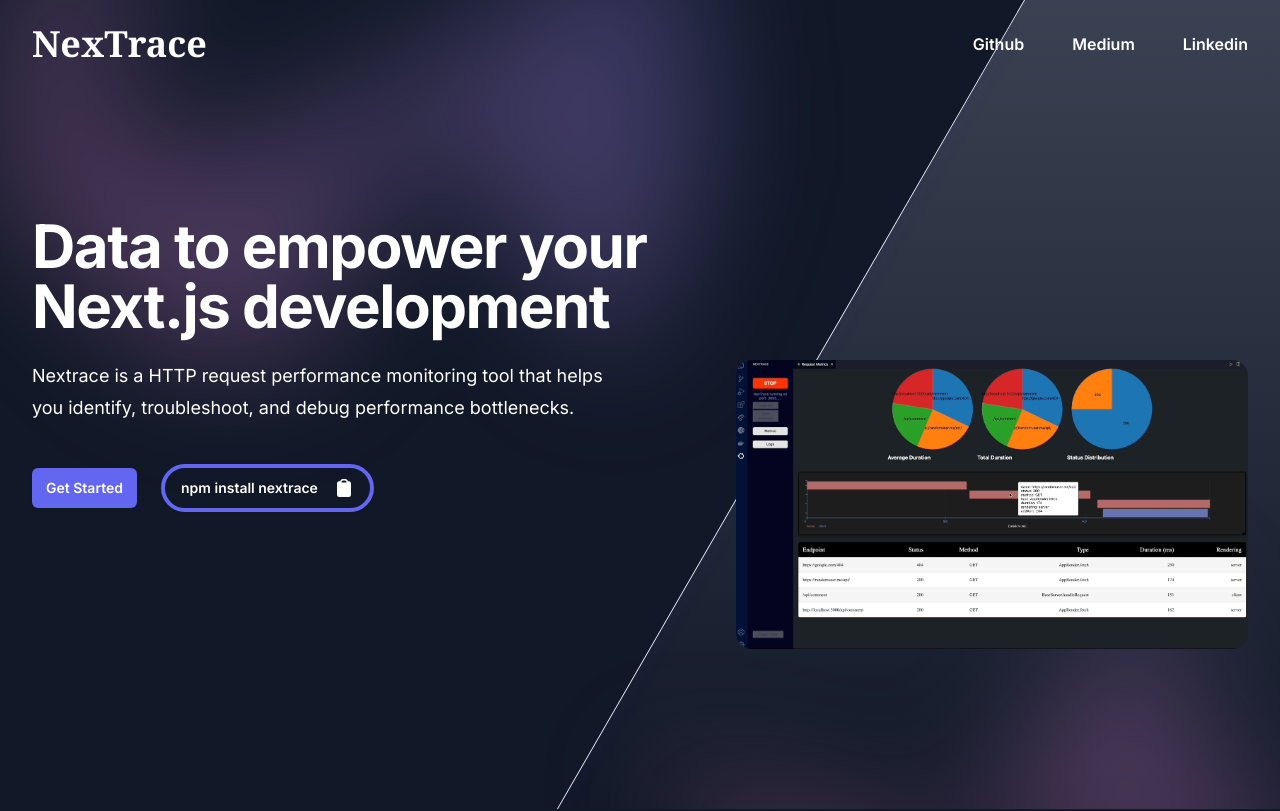
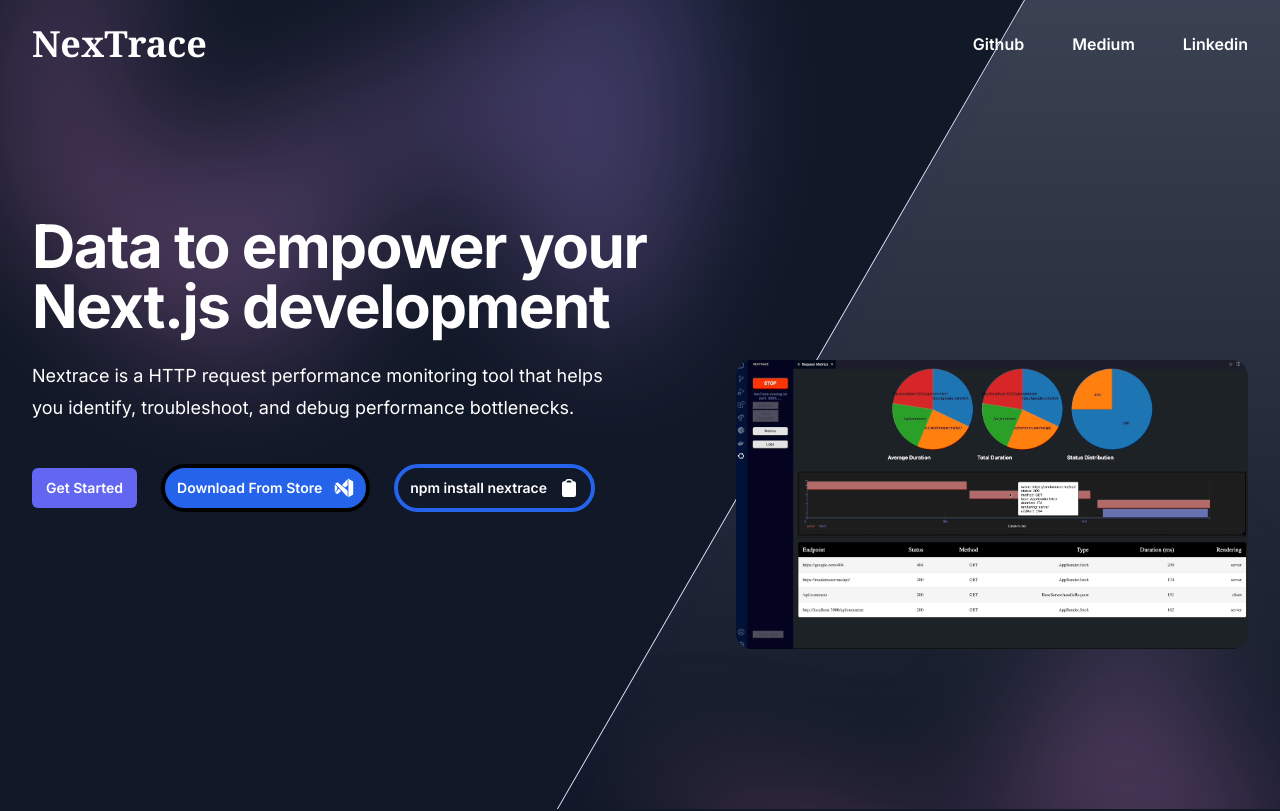
Before and after one commit to NexTrace-IO/NexTrace-Website, a Next.js app in the folder nextrace-website/: page / in a window 1280 px wide. Shown: the top 811 px of the page. Built offline with nearby package versions, Linux system fonts and the light colour scheme.

Commit message:
button links to vscode marketplace

```diff
--- a/nextrace-website/src/app/components/Hero.tsx
+++ b/nextrace-website/src/app/components/Hero.tsx
@@ -154,16 +154,31 @@
             <a
               target="_blank"
               href="https://github.com/oslabs-beta/NexTrace/blob/main/README.md"
-              className="rounded-md bg-indigo-500 px-3.5 py-2.5 text-sm font-semibold text-white shadow-sm hover:bg-blue-600 focus-visible:outline focus-visible:outline-2 focus-visible:outline-offset-2 focus-visible:outline-indigo-400"
+              className="rounded-md bg-indigo-500 px-3.5 py-2.5 text-sm font-semibold text-white shadow-sm hover:bg-yellow-500 focus-visible:outline focus-visible:outline-2 focus-visible:outline-offset-2 focus-visible:outline-indigo-400"
             >
               Get Started
             </a>
             <button
         type="button"
         onClick={handleCopyClick}
-        className="rounded-full flex px-4 py-2.5 text-sm font-semibold text-white shadow-sm hover:bg-blue-600 focus-visible:outline focus-visible:outline-2 focus-visible:outline-offset-2 focus-visible:outline-indigo-600 border-4 border-solid border-indigo-500"
+        className="rounded-full flex px-3 py-2.5 text-sm font-semibold text-white shadow-sm hover:bg-black focus-visible:outline focus-visible:outline-2 focus-visible:outline-offset-2 bg-blue-600 focus-visible:outline-indigo-600 border-4 border-solid border-black"
       >
-        npm install nextrace <svg xmlns="http://www.w3.org/2000/svg" viewBox="0 0 20 20" fill="currentColor" className="ml-4 w-5 h-5">
+        Download From Store <img
+            src="/whiteVS.svg"
+            alt="Statamic"
+            width={20}
+            height={20}
+            className='ml-3'
+
+          />
+
+      </button>
+            <button
+        type="button"
+        onClick={handleCopyClick}
+        className="rounded-full flex px-3 py-2.5 text-sm font-semibold text-white shadow-sm hover:bg-blue-600 focus-visible:outline focus-visible:outline-2 focus-visible:outline-offset-2 focus-visible:outline-indigo-600 border-4 border-solid border-blue-600"
+      >
+        npm install nextrace <svg xmlns="http://www.w3.org/2000/svg" viewBox="0 0 20 20" fill="currentColor" className="ml-3 w-5 h-5">
   <path fillRule="evenodd" d="M13.887 3.182c.396.037.79.08 1.183.128C16.194 3.45 17 4.414 17 5.517V16.75A2.25 2.25 0 0114.75 19h-9.5A2.25 2.25 0 013 16.75V5.517c0-1.103.806-2.068 1.93-2.207.393-.048.787-.09 1.183-.128A3.001 3.001 0 019 1h2c1.373 0 2.531.923 2.887 2.182zM7.5 4A1.5 1.5 0 019 2.5h2A1.5 1.5 0 0112.5 4v.5h-5V4z" clipRule="evenodd" />
 </svg>
 
```
Also changed, not shown: nextrace-website/public/whiteVS.svg (added).
